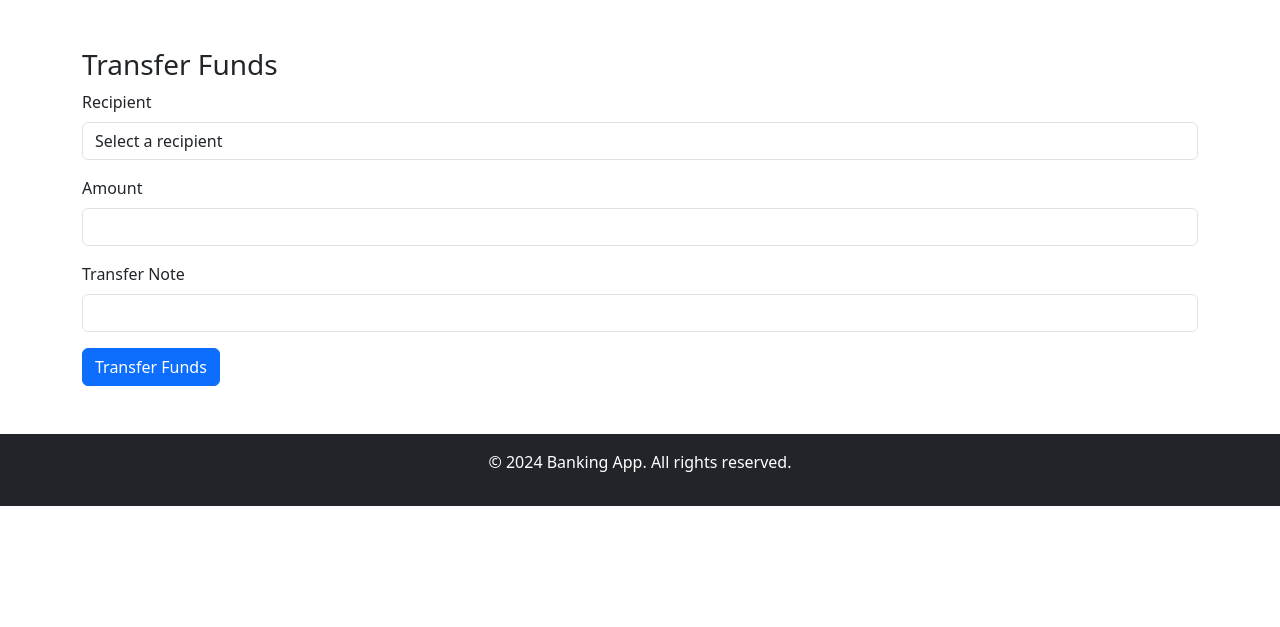
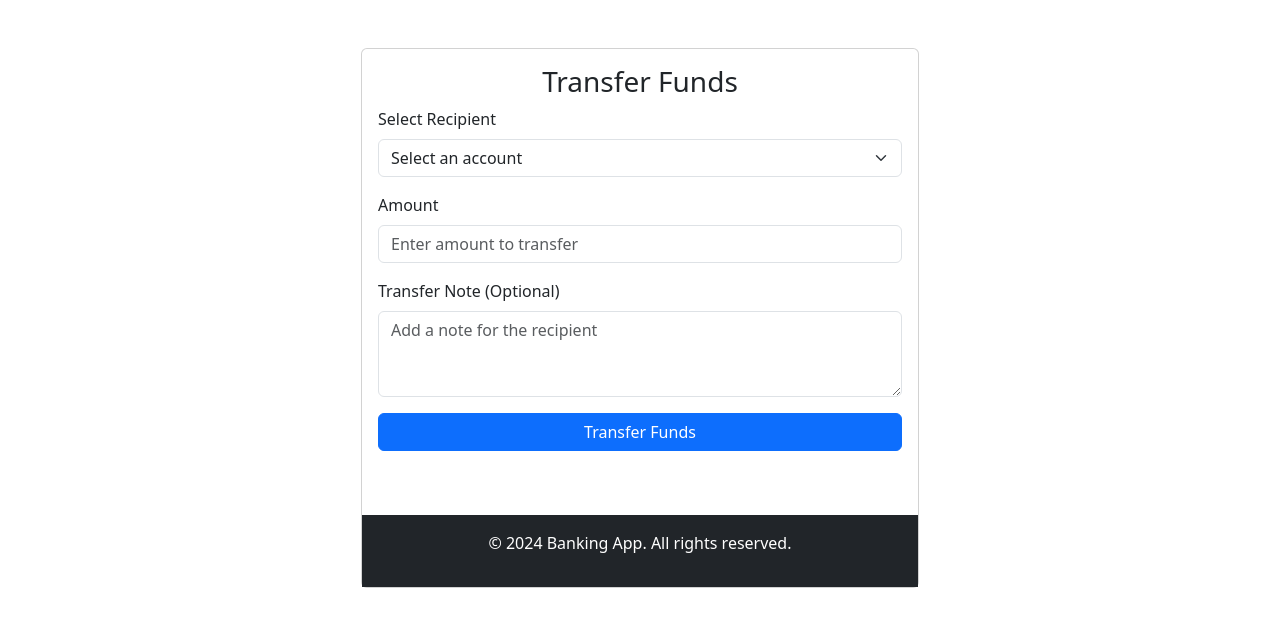
Before and after one commit to Prakhar-Singh-bachhotiya/Bank-Management-System-2.0, a Flask app: page /transfer_funds in a window 1280 px wide. Shown: the part 56-683 px from the top of the page. Run offline with Flask 3, Linux system fonts and the light colour scheme; a user stored in the database is signed in; data comes from the database, SQL or seed files in the repository; both versions use the stored data as it was after the commit.

Commit message:
Completed Transfer Funds and updated dashboard

```diff
--- a/app.py
+++ b/app.py
@@ -1,13 +1,20 @@
 from flask import Flask, render_template, request, redirect, url_for, session, flash
-from models import db, User
+from models import db
 import random
 import re
 from datetime import *
+from flask_sqlalchemy import SQLAlchemy
+from flask_migrate import Migrate
+from werkzeug.security import generate_password_hash
 
 app = Flask(__name__)
 app.secret_key = 'your_secret_key'
 app.config['SQLALCHEMY_DATABASE_URI'] = 'sqlite:///banking_app.db'
 app.config['SQLALCHEMY_TRACK_MODIFICATIONS'] = False
+
+
+migrate=Migrate(app,db)
+from models import User, Transaction
 
 db.init_app(app)
 
@@ -17,20 +24,10 @@ db.init_app(app)
 def home():
     return render_template('login.html')
 
-from flask import render_template, request, redirect, url_for, flash
-from flask_sqlalchemy import SQLAlchemy
-from datetime import datetime
-import random
-import re
-from werkzeug.security import generate_password_hash
 
-# Assuming the 'User' model is already defined in your app
-# from yourapp.models import User
-from flask import render_template, request, redirect, url_for, flash
-import random
-import re
-from datetime import datetime
-from werkzeug.security import generate_password_hash
+
+
+
 
 @app.route('/register', methods=['GET', 'POST'])
 def register():
@@ -118,11 +115,14 @@ def dashboard():
         return redirect(url_for('login'))
 
     # Fetch user data from the database
-    user = User.query.filter_by(id=session['user_id']).first()
-    if user:
-        return render_template('dashboard.html', user=user)
+    current_user = User.query.filter_by(id=session['user_id']).first()
+    if current_user:
+        transactions = Transaction.query.filter_by(user_id=current_user.id).order_by(Transaction.timestamp.desc()).limit(5).all()
+
+        return render_template('dashboard.html', user=current_user, transactions=transactions)
     else:
         return redirect(url_for('login'))
+
 
 @app.route('/logout')
 def logout():
@@ -193,39 +193,6 @@ def toggle_active(user_id):
     flash(f"Account has been {status} successfully.", "success")
     return redirect(url_for('update_profile'))
 
-@app.route('/transaction', methods=['POST'])
-def transaction():
-    if 'user_id' not in session:
-        return redirect(url_for('home'))
-
-    user = User.query.get(session['user_id'])
-    action = request.form['action']
-    amount = float(request.form['amount'])
-
-    if action == 'credit':
-        user.balance += amount
-        flash(f'Amount credited: {amount}')
-    elif action == 'debit':
-        if user.balance >= amount:
-            user.balance -= amount
-            flash(f'Amount debited: {amount}')
-        else:
-            flash('Insufficient balance')
-    elif action == 'transfer':
-        recipient_acc = request.form['recipient_acc']
-        recipient = User.query.filter_by(acc_no=recipient_acc).first()
-        if recipient:
-            if user.balance >= amount:
-                user.balance -= amount
-                recipient.balance += amount
-                flash(f'Amount transferred: {amount} to {recipient.name}')
-            else:
-                flash('Insufficient balance')
-        else:
-            flash('Recipient account not found')
-
-    db.session.commit()
-    return redirect(url_for('dashboard'))
 
 @app.route('/deactivate_account')
 def deactivate_account():
@@ -246,7 +213,7 @@ def deposit_money():
         deposit_method = request.form['deposit_method']
 
         # Get current user (assuming logged in user)
-        current_user = User.query.first()  # Change to actual logged-in user
+        current_user = User.query.filter_by(id=session['user_id']).first()
 
         current_user.balance += amount
         db.session.commit()
@@ -258,17 +225,19 @@ def deposit_money():
 
 @app.route('/transfer_funds', methods=['GET', 'POST'])
 def transfer_funds():
+    # Get all users excluding the current user
+    current_user = User.query.filter_by(id=session['user_id']).first()  # Replace this with the logic to get the logged-in user
+    all_recipients = User.query.filter(User.id != current_user.id).all()
+
     if request.method == 'POST':
-        recipient_account = request.form['account_number']
+        recipient_id = request.form['recipient_id']
         amount = float(request.form['amount'])
         transfer_note = request.form.get('transfer_note', '')
 
-        # Get current user (assuming logged in user)
-        current_user = User.query.first()  # This should be changed to get the logged-in user
-
-        recipient = User.query.filter_by(acc_no=recipient_account).first()
+        recipient = User.query.filter_by(id=recipient_id).first()
         if recipient:
             if current_user.balance >= amount:
+                # Perform the fund transfer
                 current_user.balance -= amount
                 recipient.balance += amount
                 db.session.commit()
@@ -280,7 +249,7 @@ def transfer_funds():
 
         return redirect(url_for('dashboard'))
 
-    return render_template('transfer_funds.html')
+    return render_template('transfer_funds.html', recipients=all_recipients)
 
 @app.route('/withdraw_money', methods=['GET', 'POST'])
 def withdraw_money():
@@ -289,7 +258,7 @@ def withdraw_money():
         withdraw_method = request.form['withdraw_method']
 
         # Get current user (assuming logged in user)
-        current_user = User.query.first()  # Change to actual logged-in user
+        current_user = User.query.filter_by(id=session['user_id']).first()
 
         if current_user.balance >= amount:
             current_user.balance -= amount
--- a/templates/transfer_funds.html
+++ b/templates/transfer_funds.html
@@ -17,10 +17,10 @@
             <div class="collapse navbar-collapse" id="navbarNav">
                 <ul class="navbar-nav ms-auto">
                     <li class="nav-item">
-                        <a class="nav-link" href="{{ url_for('dashboard') }}">Dashboard</a>
+                        <a class="nav-link {% if request.endpoint == 'dashboard' %}active{% endif %}" href="{{ url_for('dashboard') }}">Dashboard</a>
                     </li>
                     <li class="nav-item">
-                        <a class="nav-link" href="{{ url_for('update_profile') }}">Profile</a>
+                        <a class="nav-link {% if request.endpoint == 'update_profile' %}active{% endif %}" href="{{ url_for('update_profile') }}">Profile</a>
                     </li>
                     <li class="nav-item">
                         <a class="nav-link" href="{{ url_for('logout') }}">Logout</a>
@@ -30,40 +30,48 @@
         </div>
     </nav>
 
-    <div class="container mt-5">
-        <h3>Transfer Funds</h3>
-        <form method="POST">
+    <div class="container mt-5 d-flex justify-content-center">
+        <div class="card w-50">
+            <div class="card-body">
+                <h3 class="card-title text-center">Transfer Funds</h3>
+
+                    <!-- Flash Messages -->
+                    {% with messages = get_flashed_messages(with_categories=True) %}
+                        {% if messages %}
+                            <div class="mb-4">
+                                {% for category, message in messages %}
+                                    <div class="alert alert-{{ category }} alert-dismissible fade show" role="alert">
+                                        {{ message }}
+                                        <button type="button" class="btn-close" data-bs-dismiss="alert" aria-label="Close"></button>
+                                    </div>
+                                {% endfor %}
+                            </div>
+                        {% endif %}
+                    {% endwith %}
+
+                    <form method="POST" action="{{ url_for('transfer_funds') }}">
                         <div class="mb-3">
-                <label for="recipient" class="form-label">Recipient</label>
-                <select id="recipient" name="account_number" class="form-control" required>
-                    <option value="" disabled selected>Select a recipient</option>
-                    {% for user in users %}
-                        <option value="{{ user.acc_no }}">{{ user.name }} ({{ user.acc_no }})</option>
+                            <label for="recipient" class="form-label">Select Recipient</label>
+                            <select id="recipient" name="recipient_id" class="form-select" required>
+                                <option value="" disabled selected>Select an account</option>
+                                {% for recipient in recipients %}
+                                    <option value="{{ recipient.id }}">{{ recipient.name }} ({{ recipient.acc_no }})</option>
                                 {% endfor %}
                             </select>
                         </div>
 
                         <div class="mb-3">
                             <label for="amount" class="form-label">Amount</label>
-                <input type="number" id="amount" name="amount" class="form-control" min="0" required>
+                            <input type="number" id="amount" name="amount" class="form-control" min="0.01" step="0.01" placeholder="Enter amount to transfer" required>
                         </div>
 
                         <div class="mb-3">
-                <label for="transfer_note" class="form-label">Transfer Note</label>
-                <input type="text" id="transfer_note" name="transfer_note" class="form-control">
+                            <label for="transfer_note" class="form-label">Transfer Note (Optional)</label>
+                            <textarea id="transfer_note" name="transfer_note" class="form-control" rows="3" placeholder="Add a note for the recipient"></textarea>
                         </div>
 
-            <button type="submit" class="btn btn-primary">Transfer Funds</button>
+                        <button type="submit" class="btn btn-primary w-100">Transfer Funds</button>
                     </form>
-    </div>
-    <div class="container mt-5">
-        {% with message = get_flashed_messages() %}
-            {% if message %}
-                <div id="flashMessage" class="alert alert-{{ 'success' if 'success' in message[0] else 'danger' }} alert-dismissible fade show" role="alert">
-                    {{ message[0] }}
-                </div>
-            {% endif %}
-        {% endwith %}
                 </div>
     <footer class="bg-dark text-white text-center p-3 mt-5">
         <p>&copy; 2024 Banking App. All rights reserved.</p>
@@ -71,5 +79,37 @@
 
     <script src="https://cdn.jsdelivr.net/npm/@popperjs/core@2.11.6/dist/umd/popper.min.js"></script>
     <script src="https://cdn.jsdelivr.net/npm/bootstrap@5.3.0-alpha1/dist/js/bootstrap.min.js"></script>
+    <script>
+        // Bootstrap validation
+        (function () {
+            'use strict'
+            const forms = document.querySelectorAll('.needs-validation')
+            Array.from(forms).forEach(form => {
+                form.addEventListener('submit', event => {
+                    if (!form.checkValidity()) {
+                        event.preventDefault()
+                        event.stopPropagation()
+                    }
+                    form.classList.add('was-validated')
+                }, false)
+            })
+        })()
+
+        // Toast Display
+        const flashToast = document.getElementById('flashToast')
+        if (flashToast) {
+            const toast = new bootstrap.Toast(flashToast)
+            toast.show()
+        }
+    </script>
 </body>
 </html>
+
+<!DOCTYPE html>
+<html lang="en">
+<head>
+    <meta charset="UTF-8">
+    <meta name="viewport" content="width=device-width, initial-scale=1.0">
+    <title>Transfer Funds</title>
+    <link rel="stylesheet" href="https://cdn.jsdelivr.net/npm/bootstrap@5.3.0-alpha3/dist/css/bootstrap.min.css">
+</head>
```
Also changed, not shown: templates/dashboard.html (+14 -6 lines), instance/banking_app.db. Lines whose indentation alone changed are shown as unchanged.
